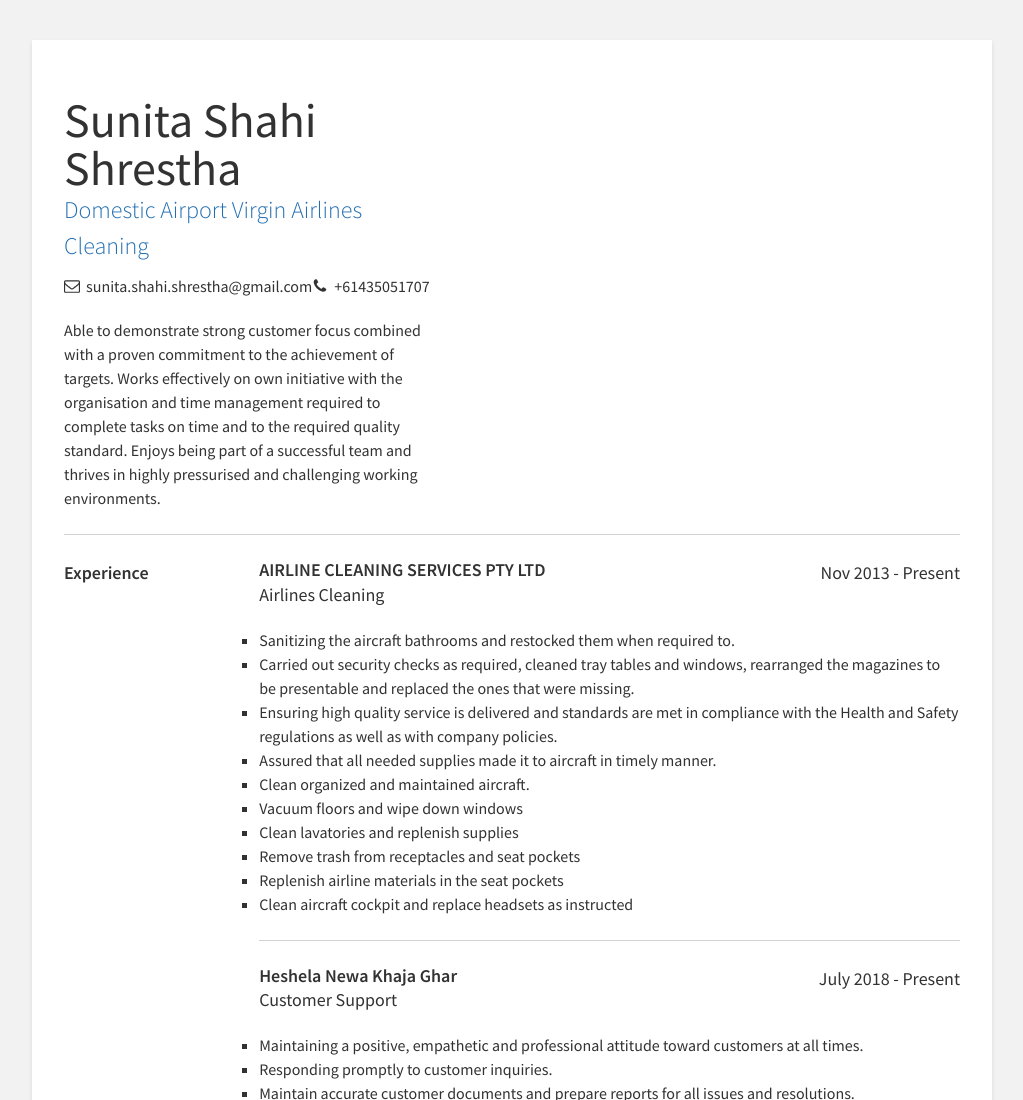
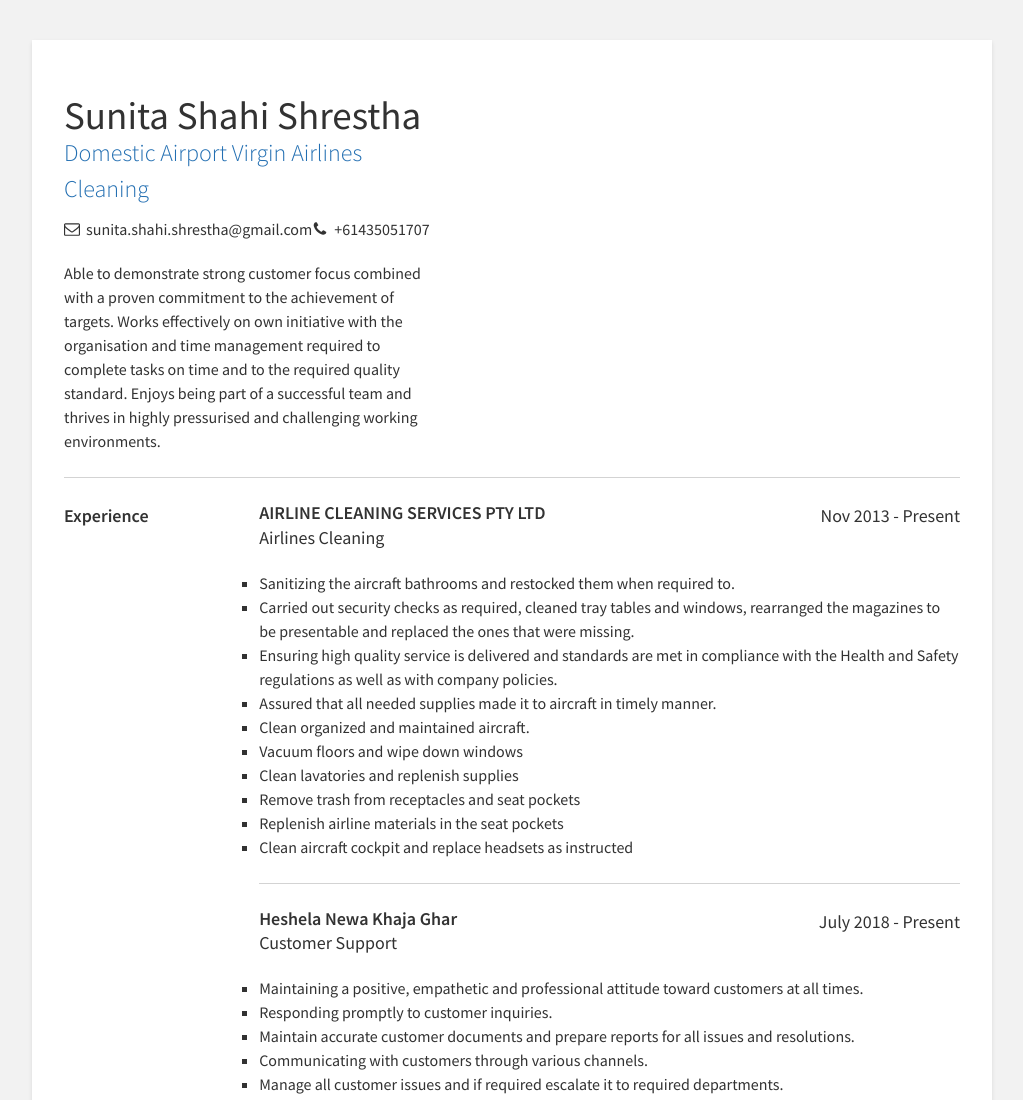
Before and after one commit to sabeenshrestha/resumeTemplate, a plain HTML site: page index.html in a window 1280 px wide. Shown: the top 1100 px of the page, without its empty margins (128-1151 px from the left). Drawn offline with nearby package versions, Linux system fonts and the light colour scheme.

Commit message:
fixed the issue with length of name

```diff
--- a/style.css
+++ b/style.css
@@ -67,7 +67,7 @@ img.avatar {
 }
 
 .my-name {
-  font-size: 48px;
+  font-size: 39px;
   line-height: 1;
 }
 
```
